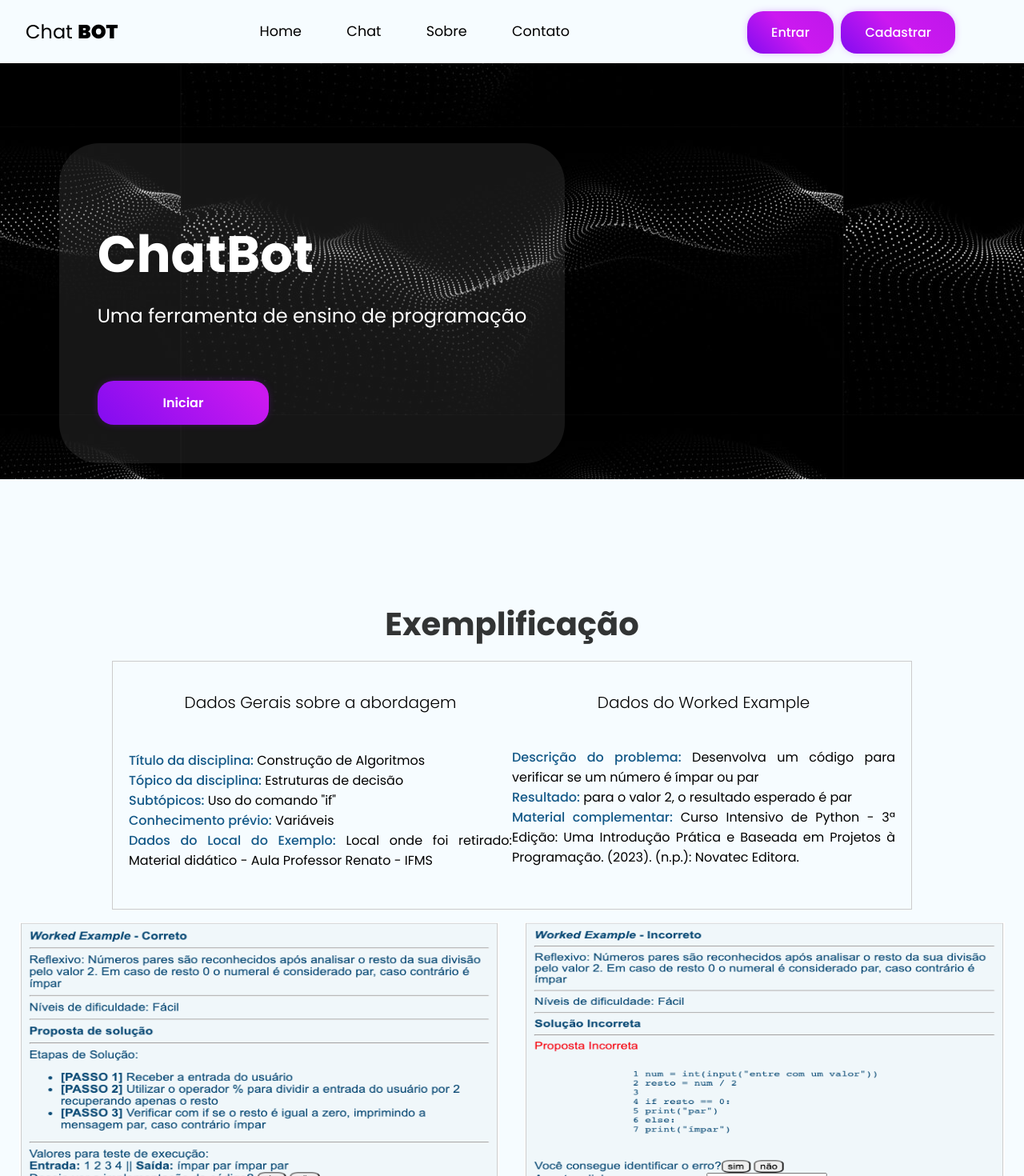
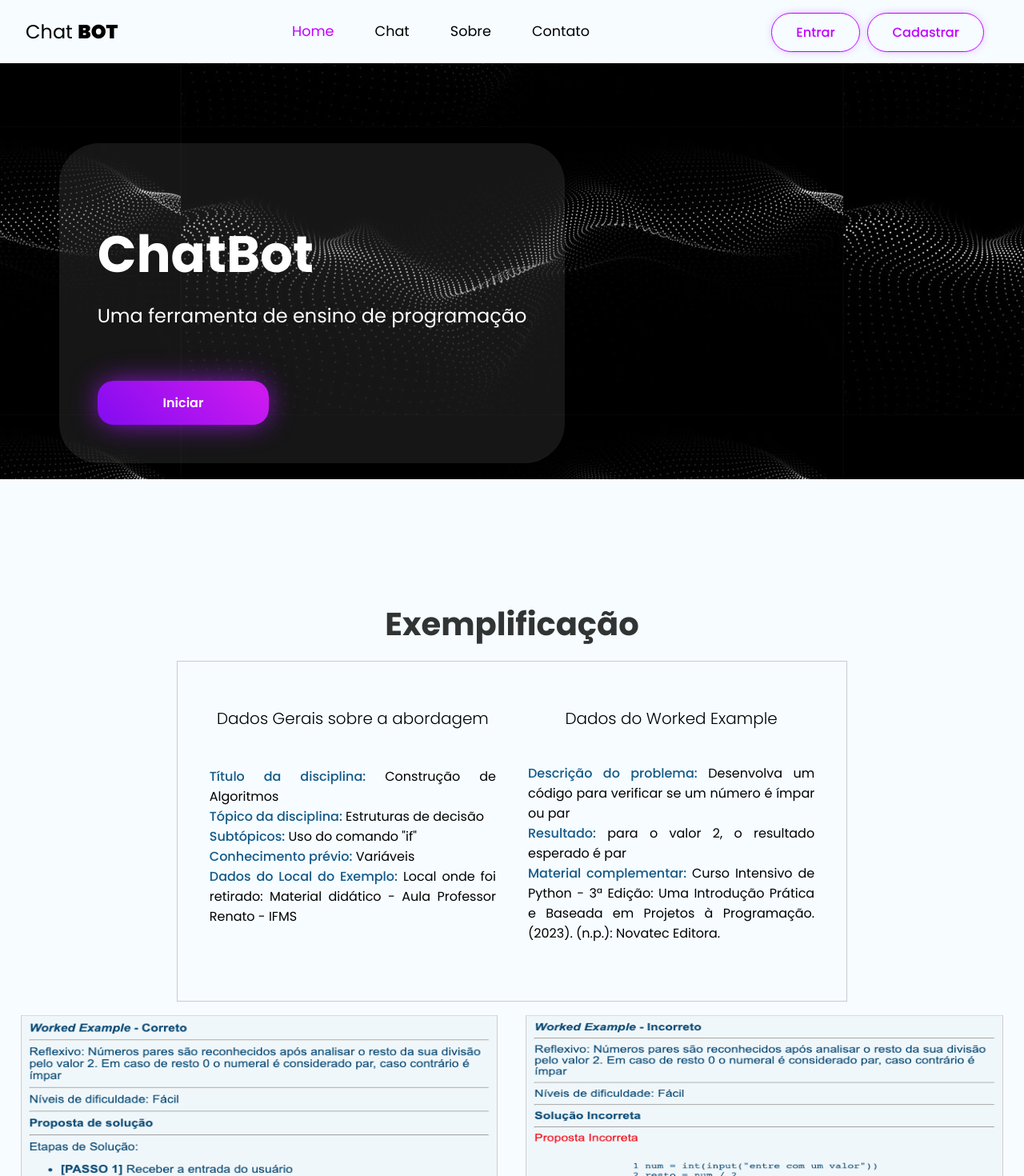
Before and after one commit to Chatbot-educacional/Chatbot-educacional, a React (Vite) app in the folder chatApp/: page / in a window 1280 px wide. Shown: the top 1470 px of the page at 80% size. Built offline with nearby package versions, Linux system fonts and the light colour scheme; what react-chatbot-kit would draw is missing.

Commit message:
refactor: ajustes na responsividade da tela home e na navbar responsiva pra mobile

```diff
--- a/chatApp/src/components/Navbar/Navbar.module.css
+++ b/chatApp/src/components/Navbar/Navbar.module.css
@@ -5,12 +5,17 @@
 }
 
 .navbar {
+    position: relative;
     display: flex;
     box-shadow: rgba(0, 0, 0, .15) 0px -2px 10px 0px;
     justify-content: space-between;
     align-items: center;
     padding: .5em 2em;
     margin-bottom: 0;
+}
+
+.navbar .links_list {
+    gap: 30px;
 }
 
 .brand {
@@ -25,17 +30,16 @@
 }
 
 .navbar .links_list {
+    text-align: center;
+    align-items: center;
     display: flex;
     list-style: none;
-}
-
-.navbar .links_list {
     margin: 0;
-    /* margin-right: 1em; */
+    height: 50px;
 }
 
 .navbar .links_list li {
-    margin-right: 2em;
+    /* margin-right: 2em; */
     font-size: 1.1em;
 }
 
@@ -45,14 +49,31 @@
     font-weight: 400;
 }
 
+.navbar .links_list li a::before {
+    content: "";
+    position: absolute;
+    bottom: 25px;
+    width: 4%;
+    height: 2px;
+    background: #c300ff; /* #333 ou #c300ff*/
+    transform: scaleX(0);
+    transition: transform 0.5s ease-in-out;
+    transform-origin: right;
+}
+
+.navbar .links_list li a:hover::before {
+    transform: scaleX(1);
+    transform-origin: left;
+}
+
 .navbar .links_list li a:hover{
-    color: rgb(195, 0, 255);
+    color: #c300ff;
 }
 
 /* .navbar .links_list li a:hover::after,
 .navbar .links_list li a.active::after {
     content: "";
-    width: 30%;
+    width: 10%;
     height: 2px;
     background: #820cf0;
     position: absolute;
@@ -63,29 +84,30 @@
 .links_list_right {
     display: flex;
     list-style: none;
-    margin-right: 3em;
+    margin-right: 1em;
     font-size: 18px;
     font-weight: 500;
 }
 
 .links_list_right li a{
-    padding: 15px 30px;
+    padding: 12px 30px;
     margin-left: 0.6em;
-    border-radius: 20px;
+    border-radius: 30px;
     box-shadow: 0px 0px 14px -7px #a119f0;
-    background-image: linear-gradient(45deg, #820cf0 0%, #cc19f0  51%, #860fd6  300%);
-    color: #fff; /* Defina a cor do texto como branco para contrastar com o gradiente */
+    border: 1px solid #c300ff;
+    /* background-image: linear-gradient(45deg, #820cf0 0%, #cc19f0  51%, #860fd6  300%); */
+    /* color: #c300ff; */
     text-decoration: none; /* Remova a sublinhado do link */
     transition: background 0.3s; /* Adicione uma transição suave para a mudança de cor de fundo */
-}
-
-.links_list_right li a{
-    font-size: 16px;
-    color: #fff;
+    font-size: 0.9em;
     font-family: 'Poppins', sans-serif;
 }
 
-.links_list_right li a:hover {
+.links_list_right li a {
+    color: #c300ff;
+}
+
+/* .links_list_right li a:hover {
     background-position: right center;
     color: #fff;
     text-decoration: none;
@@ -93,10 +115,11 @@
 
 .links_list_right li a:active {
     transform: scale(0.95);
-  }
+} */
 
 .active {
-    color: black;
+    color: #c300ff;
+
 }
 
 .mobile {
@@ -116,13 +139,39 @@
 
 @media screen and (max-width: 768px) {
 
-    .links_list_right {
-        font-size: 0.8em;
+    .navbar {
+        height: 10vh;
+        max-height: 10vh;
+    }
+
+    .navbar .brand {
+        margin: 0 10px;
+    }
+
+    .navbar .links_list {
+        gap: 12px
+    }
+
+    .navbar .links_list li{
+        margin-right: 0;
+        font-size: 0.9em;
+    }
+
+    .navbar .links_list_right{
+        margin-right: 0;
+    }
+
+    .navbar .links_list_right li{
+        font-size: 0.9rem;
+    }
+
+    .navbar .links_list_right li a{
+        padding: 12px 18px;
+        font-weight: 500;
     }
 
     .brand {
         font-size: 1em;
-
     }
 
     .brand span {
@@ -137,17 +186,18 @@
     }
 
     .navbar .links_list{
+        text-align:start;
         display: block;
         margin: 0;
         flex-direction: column;
         align-items: flex-start;
         justify-content: flex-start;
         position: fixed;
-        top: 76px;
+        top: 85px;
         right: -300px; /* controla se ve ou não a navbar do mobile */
         width: 300px;
         height: 100vh;
-        background-color: #9e53ff; /* #9e53ff */
+        background-color: #f8fcfc; /* #9e53ff */
         font-size: 1.2em;
         box-shadow: 0 40px 60px rgba(0, 0, 0, 0.1);
         padding: 50px 0 0 25px;
@@ -155,8 +205,30 @@
         transition: 0.3s ease-in-out;
     }
 
+    .links_list.active a{
+        letter-spacing: 0.2em;
+    }
+
     .links_list.active{
         right: 0px;
+    }
+
+    /* .links_list.active li{
+        color: #c300ff;
+    } */
+
+    .links_list.active li a{
+        padding: 12px 12px;
+        /* color: rgb(255, 255, 255); */
+        color: black;
+    }
+
+    .links_list.active li a:hover{
+        /* border: 1px solid #fff; */
+        box-shadow: 0px 0px 25px -7px #a119f0;
+        background: linear-gradient(45deg, #820cf0 0%, #cc19f0  80%, #860fd6  500%);
+        border-radius: 12px;
+        color: white;
     }
 
     .navbar .links_list li {
--- a/chatApp/src/pages/Home/Home.jsx
+++ b/chatApp/src/pages/Home/Home.jsx
@@ -98,7 +98,7 @@ const Home = () => {
           <div className={styles.infoContainer}>
             <div className={styles.textoContainer}>
               <h2>Expressão aritméticas</h2>
-              <p>desenvolvimento de cálculos aritméticos</p>
+              <p>Desenvolvimento de cálculos aritméticos</p>
             </div>
             <div className={styles.numeroContainer}>
               <span>02</span>
@@ -126,7 +126,7 @@ const Home = () => {
           <div className={styles.infoContainer}>
             <div className={styles.textoContainer}>
               <h2>Laços de repetição</h2>
-              <p>aplicação de laços para execução de uma ou mais vezes determinadas trechos de código</p>
+              <p>Aplicação de laços para execução de uma ou mais vezes determinados trechos de código</p>
             </div>
             <div className={styles.numeroContainer}>
               <span>04</span>
--- a/chatApp/src/pages/Home/Home.module.css
+++ b/chatApp/src/pages/Home/Home.module.css
@@ -57,7 +57,7 @@
   border: 0px;
   font-size: 16px;
   font-weight: 600;
-  box-shadow: 0px 0px 14px -7px #a119f0;
+  box-shadow: 0px 0px 35px -4px #a119f0;
   background-image: linear-gradient(45deg, #820cf0 0%, #cc19f0  51%, #860fd6  100%);
   cursor: pointer;
   user-select: none;
@@ -94,7 +94,12 @@
 
 .divParagrafos {
   border: 1px solid #ccc;
-  max-width: 1000px;
+  width: 65.5vw; /* rever */
+  padding: 20px;
+  justify-content: space-between;
+}
+
+.divParagrafos p{
   padding: 20px;
 }
 
@@ -200,6 +205,9 @@
 
 .lastContainer {
   margin-top: 3vh;
+  text-align: center;
+  align-items: center;
+
 }
 
 .componenteImagemTexto {
@@ -251,10 +259,12 @@
   font-size: 28px;
 }
 
-@media screen and (max-width: 1024px) {
+/* 1024px ou 1260px*/
+@media screen and (max-width: 1260px) {
 
   .exampleContainer .divParagrafos {
-    max-width: 70%;
+    width: 78%;
+    max-width: 100%;
   }
 
   .content {
@@ -277,10 +287,13 @@
   .componenteImagemTexto {
     margin-right: 100px;
     margin-left: 100px;
+    height: 25vh;
+    align-items: center;
   }
 }
 
-@media screen and (max-width: 768px) {
+/* 768px ou 637px*/
+@media screen and (max-width: 637px) {
 
   .homeContainer content {
     display: block;
@@ -306,6 +319,7 @@
   }
 
   .content {
+    padding: 3em;
     width: 60vw;
     margin: 0;
     margin-top: 6em;
@@ -318,13 +332,13 @@
   }
 
   .exampleContainer .divParagrafos {
-    width: 85vw;
+    width: 100%;
     margin-bottom: 3em;
   }
 
   .exampleContainer .titleExem {
     font-size: 2.0em;
-    margin-top: 3em;
+    margin-top: 0;
   }
 
   .exampleImages .exampleTitle{
@@ -342,11 +356,17 @@
   }
 
   .componenteImagemTexto {
-    margin-right: 100px;
-    margin-left: 100px;
+    /* margin-right: 100px;
+    margin-left: 100px; */
+    height: 50vh;
+  }
+
+  .startButton {
+    width: 100%;
   }
 }
 
+/* 531px ou */
 @media screen and (max-width: 531px) { /* 531px ou 425px */
   .homeContainer {
     margin: 0;
@@ -355,6 +375,10 @@
   .exampleContainer {
     margin-top: 0;
     width: 100%;
+  }
+
+  .exampleContainer .titleExem {
+    margin: 30px;
   }
 
   .exampleContainer .exampleImages {
@@ -371,14 +395,31 @@
     width: 100%;
   }
 
+  .lastContainer {
+    margin: 0;
+    display:contents;
+    justify-content: center;
+  }
+
   .componenteImagemTexto {
+    margin-bottom: 0.5em;
     width: 90%;
-    height: 40vh;
+    max-width: 100%;
+    /* width: 100vw; */
+    /* max-width: 90vw; */
+    /* height: 40vh; */
+    height: auto;
     flex-direction: column-reverse;
   }
 
-  .componenteImagemTexto .infoContainer .textoContainer {
+  .componenteImagemTexto .textoContainer {
     margin-top: 8%;
+  }
+
+  .componenteImagemTexto .textoContainer p{
+    /* max-width: 100vw; */
+    max-width: 100%;
+    font-size: 1em;
   }
 
   .content {
@@ -386,6 +427,10 @@
     padding: 1rem;
     height: 40vh;
     margin-bottom: 151px;
+  }
+
+  .content .description{
+    margin-bottom: 25px;
   }
 
   .exampleContainer .divParagrafos {
```
Lines whose indentation alone changed are shown as unchanged.
